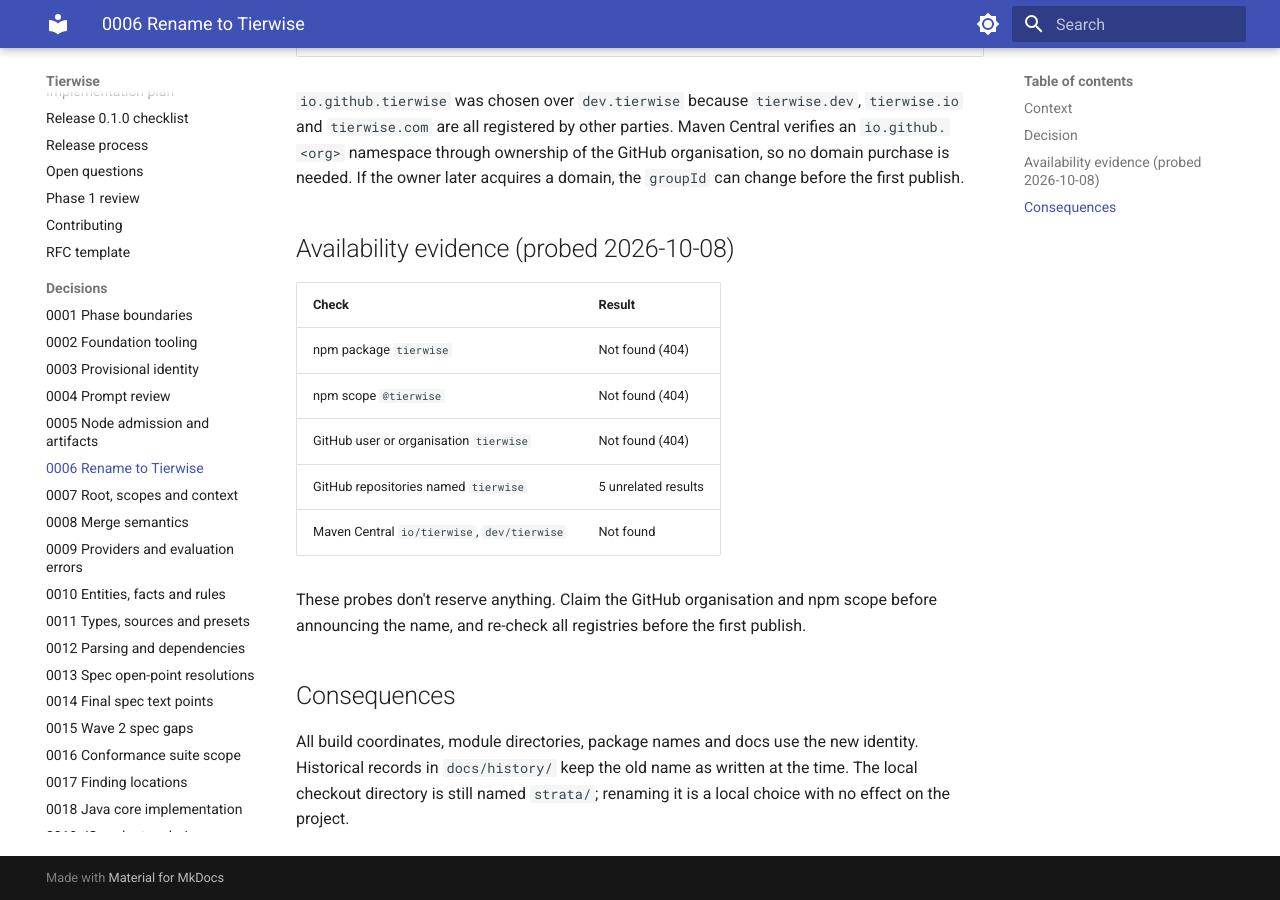
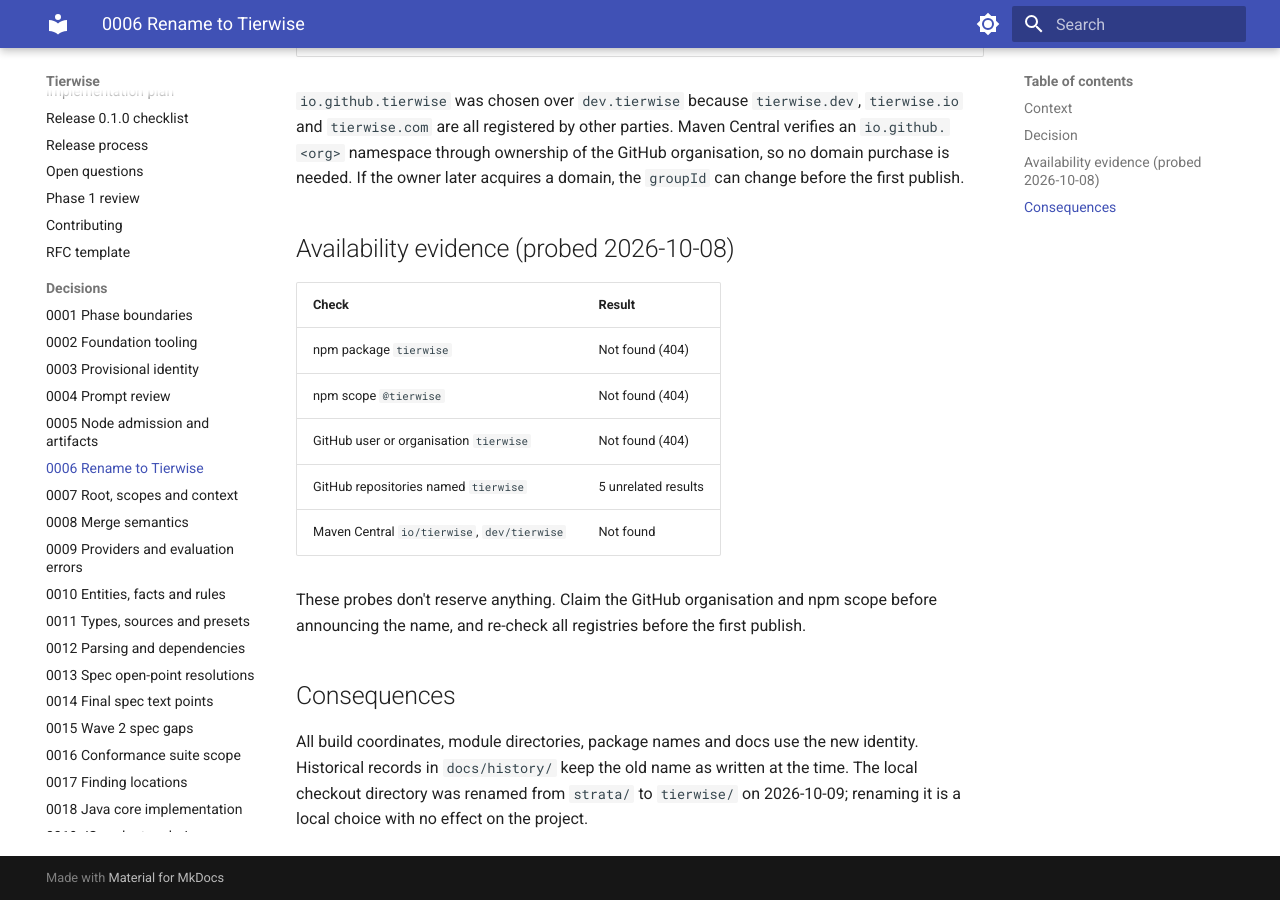
Before and after one commit to djkeshawa/visp-tierwise, an MkDocs documentation site: the page built from docs/adr/0006-rename-to-tierwise.md, in a window 1280 px wide and 900 px high, scrolled down 1091 px. Built offline with MkDocs 1.6.1 and Material for MkDocs 9.7.7, drawn with Linux system fonts in a browser that asks for light colours.

Commit message:
ADR 0006: note the checkout directory rename
Co-Authored-By: Claude Opus 5.5 <noreply@anthropic.com>

```diff
--- a/docs/adr/0006-rename-to-tierwise.md
+++ b/docs/adr/0006-rename-to-tierwise.md
@@ -50,5 +50,5 @@ before announcing the name, and re-check all registries before the first publish
 
 All build coordinates, module directories, package names and docs use the new
 identity. Historical records in `docs/history/` keep the old name as written at the
-time. The local checkout directory is still named `strata/`; renaming it is a local
+time. The local checkout directory was renamed from `strata/` to `tierwise/` on 2026-10-09; renaming it is a local
 choice with no effect on the project.
```
